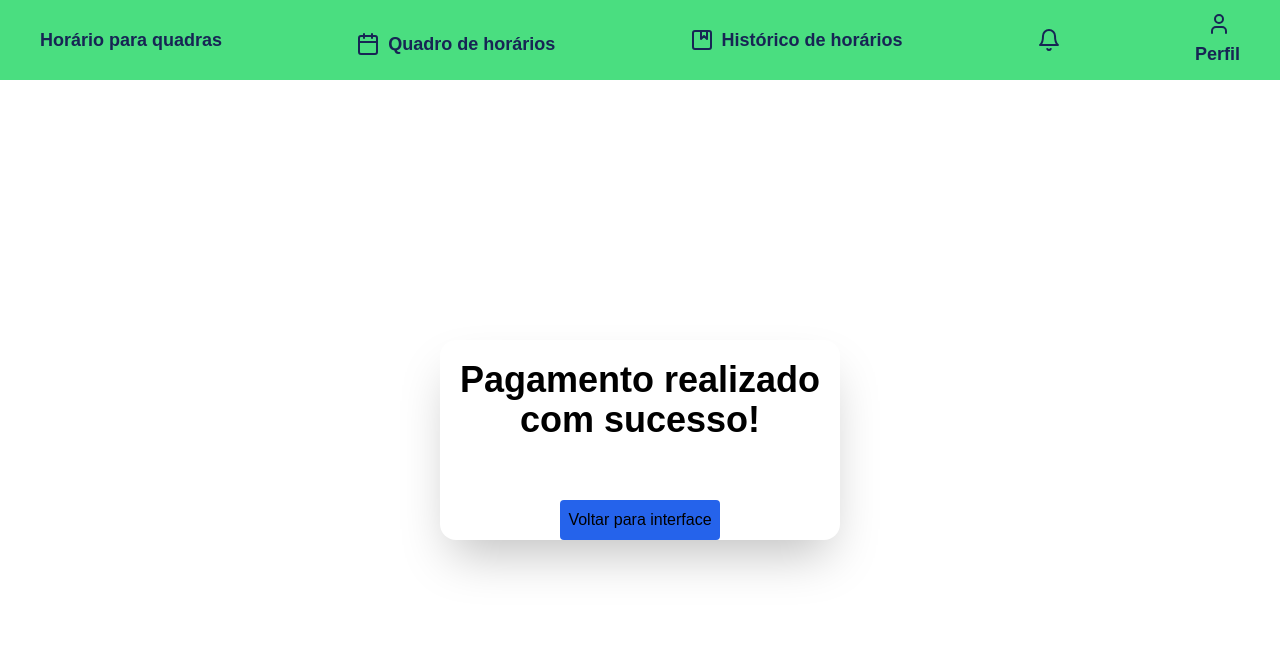
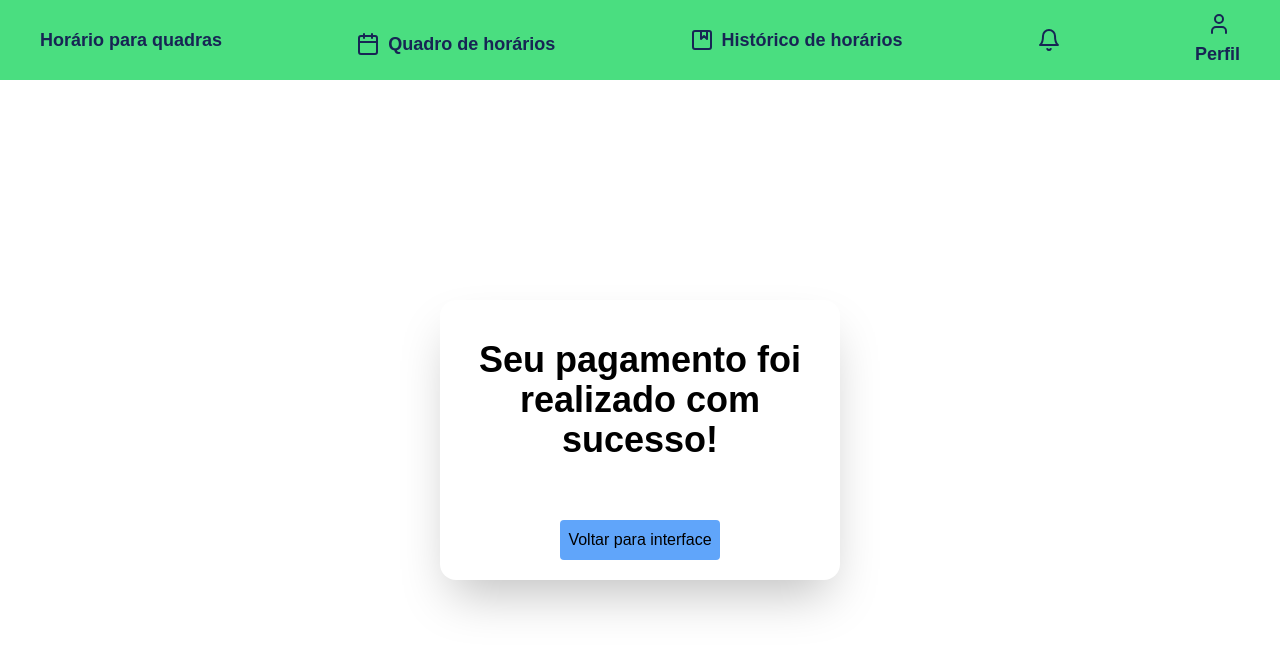
Before and after one commit to Italocr11/Projeto-Engenharia-de-Software-Front, a Next.js app in the folder frontproj/: page /pagamento/realizado in a window 1280 px wide. Shown: the top 652 px of the page. Built offline with nearby package versions, Linux system fonts and the light colour scheme.

Commit message:
Pequenos ajustes CSS no processo de pagamento

```diff
--- a/frontproj/src/app/pagamento/page.jsx
+++ b/frontproj/src/app/pagamento/page.jsx
@@ -73,7 +73,7 @@ export default function Pagamento() {
     <Interface>
       <FundoFormulariosInt>
         {tipoPagamento === "" && (
-          <div className="flex flex-col items-center justify-center">
+          <div className="flex flex-col items-center justify-center my-5">
             <Titulo>Escolher opção de pagamento:</Titulo>
             <div className="flex flex-row space-x-10 mt-5 ">
               <button
@@ -105,7 +105,7 @@ export default function Pagamento() {
         )}
         {tipoPagamento === "pix" && (
           <form onSubmit={confirmarpix}>
-            <div className="space-y-5 flex flex-col items-center justify-center">
+            <div className="space-y-5 flex flex-col items-center justify-center my-5">
               <h1 className="mt-3 text-blue-400 text-2xl font-bold space-y-3 mb-2">
                 Pagamento por Pix
               </h1>
@@ -159,7 +159,7 @@ export default function Pagamento() {
         )}
         {tipoPagamento === "cartão" && (
           <form onSubmit={confirmarcartao}>
-            <div className="space-y-5 flex flex-col items-center justify-center">
+            <div className="space-y-5 flex flex-col items-center justify-center my-5">
               <h1 className="mt-3 text-violet-500 text-2xl font-bold space-y-3">
                 Pagamento por Cartão
               </h1>
--- a/frontproj/src/app/pagamento/realizado/page.jsx
+++ b/frontproj/src/app/pagamento/realizado/page.jsx
@@ -10,16 +10,18 @@ export default function () {
   return (
     <Interface>
       <FundoFormulariosInt>
-        <Titulo>Pagamento realizado com sucesso!</Titulo>
+        <div className="my-5 flex flex-col items-center">
+          <Titulo>Seu pagamento foi realizado com sucesso!</Titulo>
           <button
             onClick={() => {
               router.push("/interfacePrincipal");
             }}
             type="submit"
-          className="bg-blue-600 p-2 rounded hover:text-gray-800 mt-10"
+            className="bg-blue-400 p-2 rounded hover:text-gray-800 mt-10"
           >
             Voltar para interface
           </button>
+        </div>
       </FundoFormulariosInt>
     </Interface>
   );
```
Lines whose indentation alone changed are shown as unchanged.
